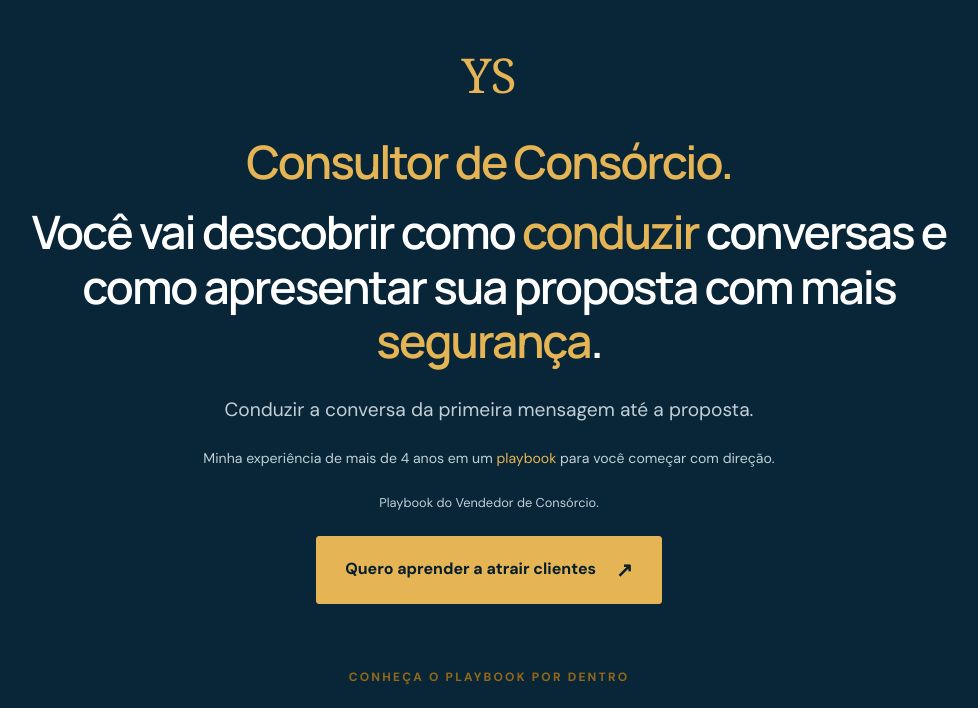
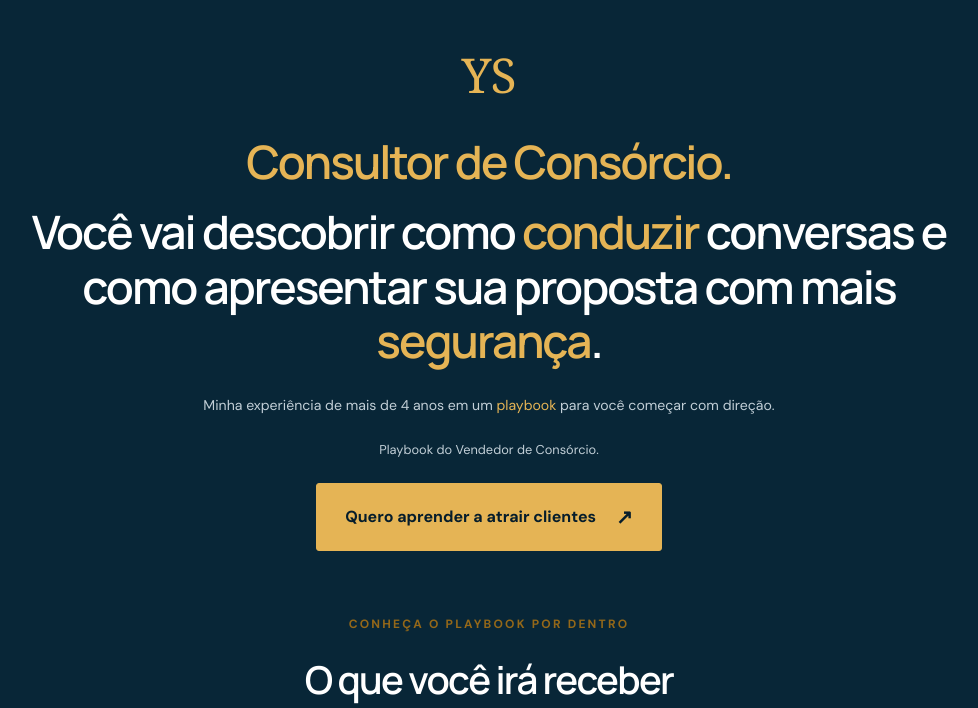
Before and after one commit to yunknet/pg-vendas-playbook-yuri, a website: page index.html in a window 1280 px wide. Shown: the top 708 px of the page, without its empty margins (151-1129 px from the left). Drawn offline with Linux system fonts and the light colour scheme.

Commit message:
Remove textos auxiliares do hero e quiz

```diff
--- a/index.html
+++ b/index.html
@@ -3,7 +3,7 @@
 <head><meta charset="utf-8"><meta name="viewport" content="width=device-width,initial-scale=1"><title>Aprenda a atrair clientes e vender consórcio | Yuri Soares</title><meta name="description" content="Está começando no consórcio? Aprenda a atrair interessados pelo Instagram e conduzir suas conversas de venda com os aprendizados que reuni no meu Playbook."><meta name="theme-color" content="#082637"><link rel="icon" href="assets/favicon.svg" type="image/svg+xml"><link rel="stylesheet" href="style.css"><script src="tracking.js" defer></script><script src="landing.js" defer></script></head>
 <body class="sales-page"><noscript><img height="1" width="1" style="display:none" src="https://www.facebook.com/tr?id=1151746657206681&amp;ev=PageView&amp;noscript=1" alt=""></noscript><a class="skip" href="#conteudo">Ir para o conteúdo</a>
 <main>
-<section class="hero hero-centered" aria-labelledby="hero-title"><div class="hero-copy"><div class="hero-logo" aria-label="YS">YS</div><h1 id="hero-title"><span class="hero-title-gold">Consultor de Consórcio.</span><span>Você vai descobrir como <span class="hero-title-gold">conduzir</span> conversas e como apresentar sua proposta com mais <span class="hero-title-gold">segurança</span>.</span></h1><p class="intro">Conduzir a conversa da primeira mensagem até a proposta.</p><p class="hero-proof">Minha experiência de mais de 4 anos em um <span class="highlight">playbook</span> para você começar com direção.</p><p class="offer-price"><span>Playbook do Vendedor de Consórcio.</span></p><a class="button quiz-link" href="quiz.html">Quero aprender a atrair clientes <span aria-hidden="true">↗</span></a></div></section>
+<section class="hero hero-centered" aria-labelledby="hero-title"><div class="hero-copy"><div class="hero-logo" aria-label="YS">YS</div><h1 id="hero-title"><span class="hero-title-gold">Consultor de Consórcio.</span><span>Você vai descobrir como <span class="hero-title-gold">conduzir</span> conversas e como apresentar sua proposta com mais <span class="hero-title-gold">segurança</span>.</span></h1><p class="hero-proof">Minha experiência de mais de 4 anos em um <span class="highlight">playbook</span> para você começar com direção.</p><p class="offer-price"><span>Playbook do Vendedor de Consórcio.</span></p><a class="button quiz-link" href="quiz.html">Quero aprender a atrair clientes <span aria-hidden="true">↗</span></a></div></section>
 <section class="platform-preview" aria-labelledby="platform-title">
 <p class="eyebrow">CONHEÇA O PLAYBOOK POR DENTRO</p><h2 id="platform-title">O que você irá receber</h2>
 <p>Conteúdos, scripts e materiais de apoio em uma plataforma para acessar pelo navegador.</p>
--- a/style.css
+++ b/style.css
@@ -269,3 +269,4 @@ body.quiz-page{background:var(--navy);color:var(--white);min-height:100vh}
 .bonus-description .roilead-name{color:var(--gold);font-weight:800}
 @media(max-width:600px){.platform-preview{padding:0 5% 36px}.platform-preview img{border-radius:10px}.diagnosis-price-row .bonus-highlight{padding:16px;font-size:1.05rem}}
 .bonus-access{color:var(--white);font-size:.95rem;font-weight:700;margin:-14px auto 24px;text-align:center}
+.quiz-page #quiz-helper,.quiz-page #analysis-panel .eyebrow,.diagnosis-page #result-content>.eyebrow,.diagnosis-page .empty>.eyebrow{display:none}
```
